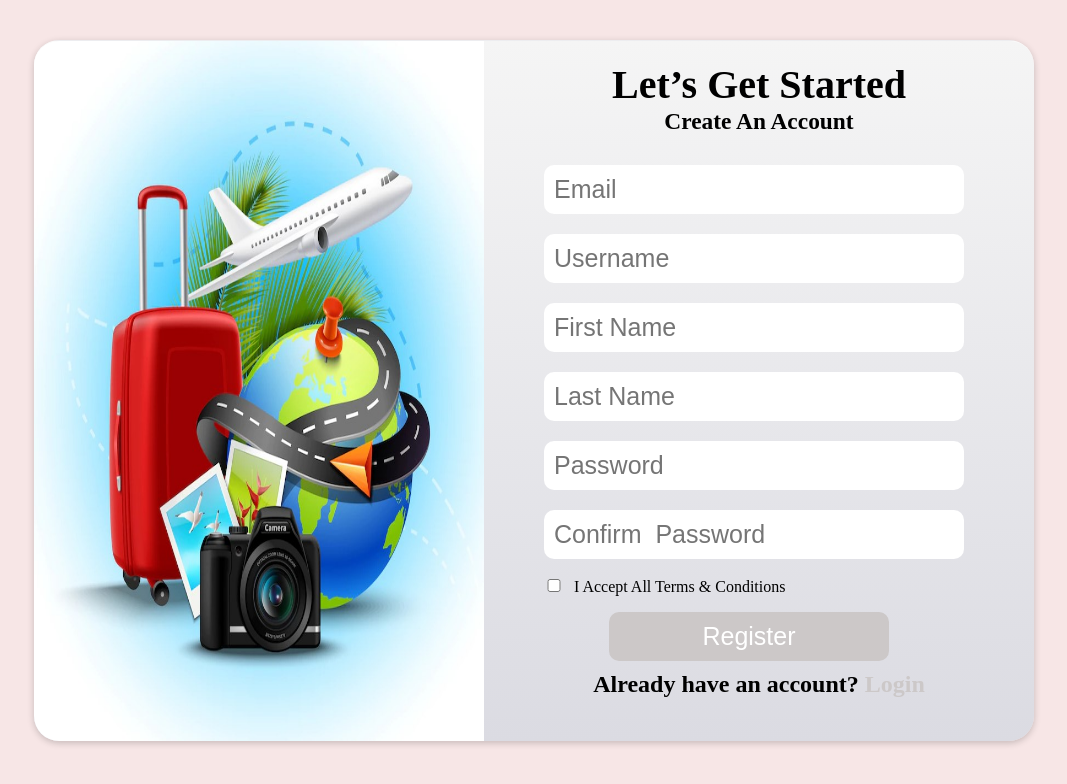
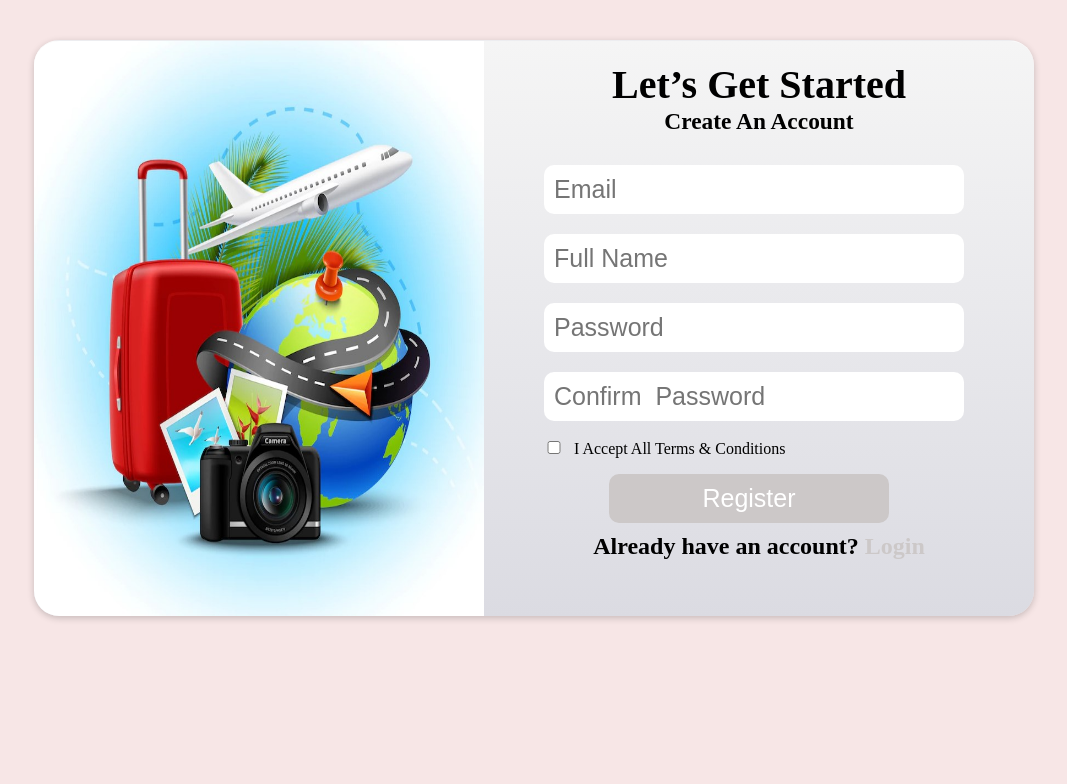
Before and after one commit to md-fahim-bhuiyan/GoAnyWhere, a Django app: page /register/ in a window 1280 px wide. Shown: the top 784 px of the page, without its empty margins (106-1173 px from the left). Run offline with Django 4.2, Linux system fonts and the light colour scheme; some libraries are stand-ins or nearby versions.

Commit message:
Template File Change

```diff
--- a/Templates/home.html
+++ b/Templates/home.html
@@ -212,7 +212,7 @@
                         <li><a href="logout">logout</a></li>
                         {%else%}
                         <li><a href="login">Login</a></li>
-                        <li><a href="registerion">Register</a></li>
+                        <li><a href="register">Register</a></li>
                         {%endif%}
                     </ul>
                 </div>
--- a/Templates/login.html
+++ b/Templates/login.html
@@ -4,6 +4,7 @@
     <meta charset="UTF-8">
     <meta http-equiv="X-UA-Compatible" content="IE=edge">
     <meta name="viewport" content="width=device-width, initial-scale=1.0">
+    <link rel="stylesheet" href="login.css">
     <title>Login</title>
     <style>
         * {
@@ -137,11 +138,10 @@ form .input_button {
                     <div class="form">
                         <form action="login" method="POST">
                             {% csrf_token %}
-                            <input type="username" name="username" id="username" placeholder="Username" class="username"> <br>
+                            <input type="email" name="email" id="email" placeholder="Email" class="email"> <br>
                             <input type="password" name="password" id="password" placeholder="Password"> <br>
                             <input type="submit" style="width: 280px;" class="input_button" value="Login">
                         </form>
-                        <span><small>{{message}}</small></span>
                     </div>
                     <div class="new">
                         <a href="{%url 'register' %}"><h2>Create An Account</h2></a>
--- a/Templates/registation.html
+++ b/Templates/registation.html
@@ -24,7 +24,7 @@ body
   }
 
 .frame {
-    height: 700px;
+    height: 575px;
     width: 1000px;
     background:
     linear-gradient(
@@ -118,7 +118,7 @@ form .input_button
             <div class="part">
                 <div class="part_a">
                     {% load static %}
-                    <img src="{% static '/Registation.jpg' %}" alt="Registation" width="450px" height=" 700px">
+                    <img src="{% static '/Registation.jpg' %}" alt="Registation" width="450px" height=" 575px">
                 </div>
                 <div class="part_b">
                     <div class="caption">
@@ -126,14 +126,12 @@ form .input_button
                         <h3>Create An Account</h3>
                     </div>
                     <div class="form">
-                        <form action='register/' method="post">
+                        <form action="done" method="post">
                             {% csrf_token %}
                             <input type="email" name="email" id="email" placeholder="Email" class="email"> <br>
-                            <input type="text" name="username" id="username" placeholder="Username"> <br>
-                            <input type="text" name="firstname" id="firstname" placeholder="First Name"> <br>
-                            <input type="text" name="lastname" id="lastname" placeholder="Last Name"> <br>
+                            <input type="text" name="name" id="name" placeholder="Full Name"> <br>
                             <input type="password" name="password" id="password" placeholder="Password"> <br>
-                            <input type="password" name="confirmation" id="confirmation" placeholder="Confirm  Password"> <br>
+                            <input type="password" name="password2" id="password2" placeholder="Confirm  Password"> <br>
                             <input type="checkbox" name="tc" id="tc" class="tc">I Accept All Terms & Conditions <br>
                             <input type="submit" style="width: 280px;" class="input_button" value="Register">
                         </form>
@@ -151,72 +149,3 @@ form .input_button
 </body>
 
 </html>
-
-<!-- {% load static %}
-<!DOCTYPE html>
-<html lang="en">
-    <head>
-        <title>
-            Registation | GoAnywhere
-        </title>
-        <link rel="stylesheet" href="https://stackpath.bootstrapcdn.com/bootstrap/4.4.1/css/bootstrap.min.css" integrity="sha384-Vkoo8x4CGsO3+Hhxv8T/Q5PaXtkKtu6ug5TOeNV6gBiFeWPGFN9MuhOf23Q9Ifjh" crossorigin="anonymous">
-        <link href="{% static 'css/styles2.css' %}" rel="stylesheet">
-        <link rel="icon" type="image/ico" href="/static/img/favicon.ico">
-        <script type"text/javascript" src="{% static 'js/signup.js' %}"></script>
-    </head>
-    <body>
-        <div class="container">
-            <div class="user-box" style="margin-top: 6vh;">
-                <div>
-                    <center>
-                        <img src="{% static 'img/icon_logo.png' %}" height="35em" style="margin-bottom: 2vh;">
-                        <h3>Sign up for Flight</h2><br>
-                    </center>
-                </div>
-
-                <form action="{% url 'register' %}" method="post" id="signin-form" style="width: 100%;margin-bottom: 5vh;"  enctype="multipart/form-data">
-                    {% csrf_token %}
-                    <div class="form-group">
-                        <div class="form-row align-items-center">
-                        <div class="col-sm-6 my-1">
-                            <input class="form-control inp fname" type="text" name="firstname" placeholder="First Name *" autocomplete="off" autofocus>
-                            <span class="star small"></span>
-                        </div>
-                        <div class="col-sm-6 my-1">
-                            <input class="form-control inp lname" type="text" name="lastname" placeholder="Last Name *" autocomplete="off">
-                            <span class="star small"></span>
-                        </div>
-                    </div>
-                    </div>
-                    <div class="form-group">
-                        <input class="form-control inp usrname" type="text" name="username" placeholder="Username *" autocomplete="off">
-                        <span class="star small">{{message}}</span>
-                    </div>
-                    <div class="form-group">
-                        <input class="form-control inp email" type="email" name="email" placeholder="Email Address *" autocomplete="off">
-                        <span class="star small"></span>
-                    </div>
-                    <div class="form-group">
-                        <input class="form-control inp pswd" type="password" name="password" placeholder="Password *" autocomplete="off">
-                        <span class="star small"></span>
-                    </div>
-                    <div class="form-group">
-                        <input class="form-control inp cpswd" type="password" name="confirmation" placeholder="Confirm Password *" autocomplete="off">
-                        <span class="star small"></span>
-                    </div>
-
-
-                    <center>
-                        <input class="btn btn-danger" type="submit" value="Sign Up" style="margin-top: 10px; width: 95%;" disabled>
-                    </center>
-                </form>
-
-                <div>
-                    <center>
-                        Already have an account?&nbsp;&nbsp;<a href="{% url 'login' %}">Log in</a>
-                    </center>
-                </div><br><br>
-            </div>
-        </div>
-    </body>
-</html> -->
--- a/Templates/resetPassword.html
+++ b/Templates/resetPassword.html
@@ -1,3 +1,6 @@
+{% load static %}
+{% static "images" as baseUrl %}
+
 <!DOCTYPE html>
 <html lang="en">
 
@@ -113,7 +116,7 @@ form .input_button {
                     </form>
                     </div>
                     <div class="back">
-                       <a href="http://"> <h2> <img src="left_arrow.png" style="height: 20px;" alt=""> Back to Home</h2></a>
+                       <a href="/"> <h2> <img src="{% static 'left_arrow.png' %}" style="height: 20px;" alt=""> Back to Home</h2></a>
                     </div>
                 </div>
             </div>
--- a/account/urls.py
+++ b/account/urls.py
@@ -7,6 +7,8 @@ urlpatterns = [
     path('register/done', UserRegistrationView.as_view(), name='registerdone'),
     path('login', views.login, name='login'),
     path('logout', views.logout, name='logout'),
+    path('profile', views.profile, name='profile'),
+    path('resetPassword', views.resetPassword, name='resetPassword'),
     path("index", views.index, name="index"),
     path("query/places/<str:q>", views.query, name="query"),
     path("flight", views.flight, name="flight"),
--- a/account/views.py
+++ b/account/views.py
@@ -47,7 +47,7 @@ class UserRegistrationView(APIView):
         if serializer.is_valid(raise_exception=True):
             user = serializer.save()
             token = get_tokens_for_user(user)
-            return render(request, 'home.html')
+            return redirect('login')
         return Response(serializer.errors, status=status.HTTP_404_NOT_FOUND)
 
 def register(request):
@@ -63,8 +63,7 @@ def login(request):
             messages.info(request, 'Sucessfully Logged in')
             email = request.user.email
             print(email)
-            content = 'Hello ' + request.user.name + '\n' + 'You are logged in in our site.keep connected and keep travelling.'
-            return render(request, 'home.html')
+            return redirect('home')
         else:
             messages.info(request, 'Invalid credential')
             return redirect('login')
@@ -114,7 +113,10 @@ def index(request):
 
 @login_required
 def profile(request):
-    return render(request, 'profile.html', {"firstname": request.user.username})
+    return render(request, 'profile.html')
+
+def resetPassword(request):
+    return render(request, 'resetPassword.html')
 
 def query(request, q):
     places = Place.objects.all()
```
Also changed, not shown: Templates/profile.html (+8 -2 lines).
